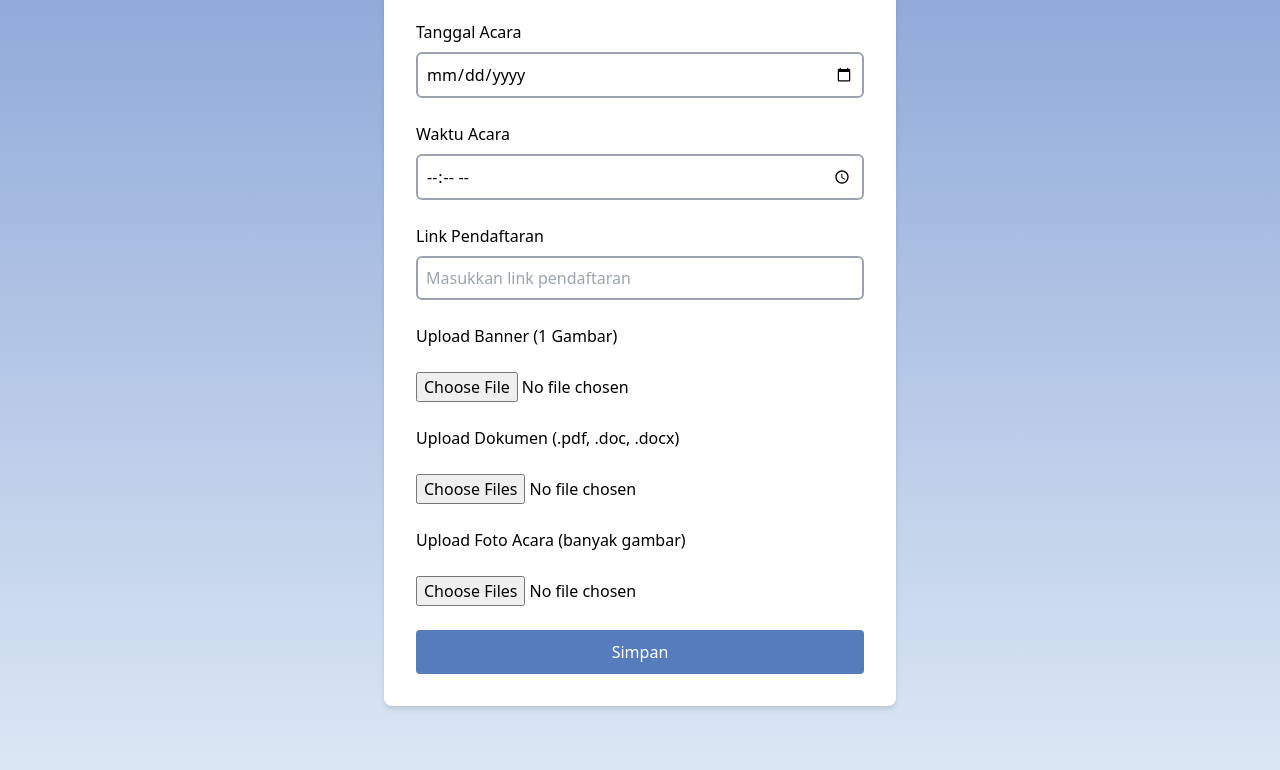
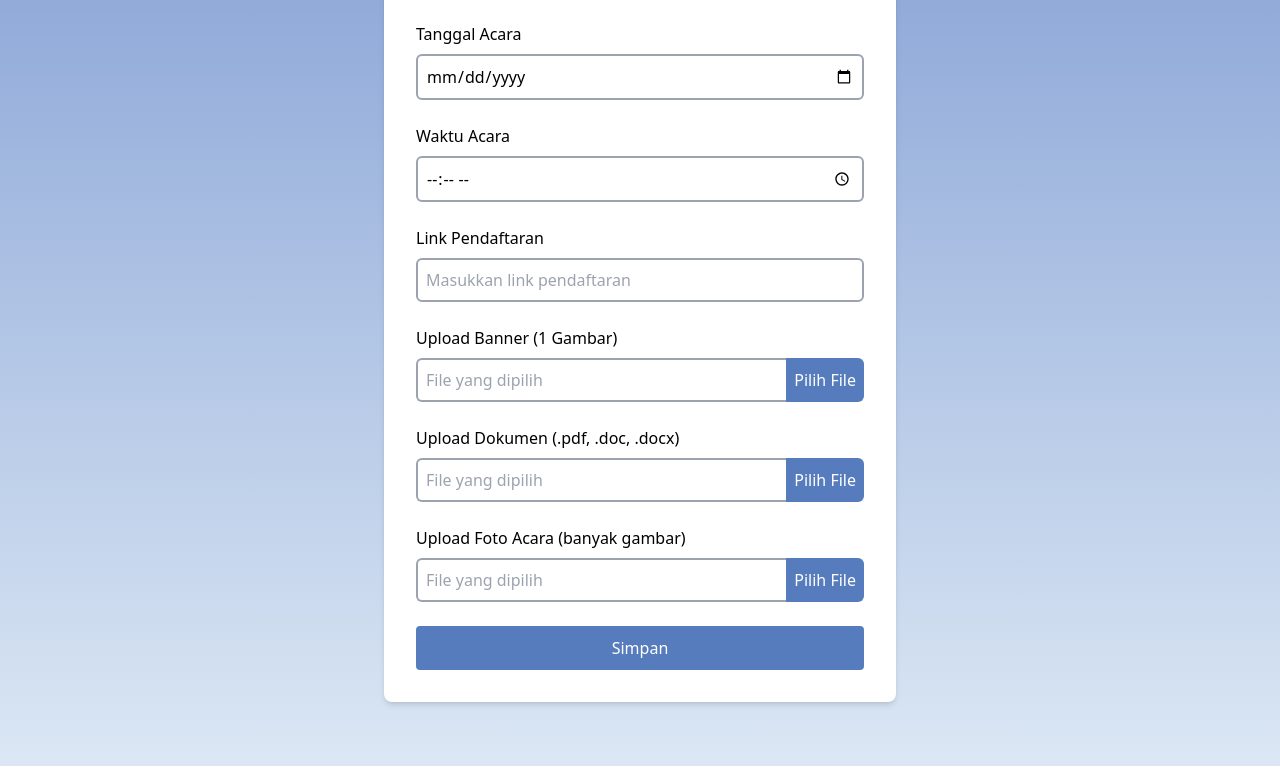
Before and after one commit to Fauzio26/upnext-frontend, a React (Vite) app: page /createacara in a window 1280 px wide. Shown: the part 466-1236 px from the top of the page. Built offline with nearby package versions, Linux system fonts and the light colour scheme.

Commit message:
Adjust layout

```diff
--- a/src/components/input-file.jsx
+++ b/src/components/input-file.jsx
@@ -1,6 +1,6 @@
 import React, { useState } from 'react';
 
-const FileInput = ({ title = "Upload File", onChange }) => {
+const FileInput = ({ title = "Upload File", onChange, accept, multiple }) => {
   const [fileName, setFileName] = useState('');
 
   const handleFile = (e) => {
@@ -33,6 +33,8 @@ const FileInput = ({ title = "Upload File", onChange }) => {
           type="file"
           onChange={handleFile}
           className="hidden"
+          accept={accept}
+          multiple={multiple}
         />
       </div>
     </div>
--- a/src/pages/createacara.jsx
+++ b/src/pages/createacara.jsx
@@ -3,6 +3,7 @@ import Input from "../components/input";
 import Button from "../components/button";
 import Navbar from "../components/navbar";
 import { useNavigate } from "react-router-dom";
+import FileInput from "../components/input-file";
 
 const CreateAcara = () => {
   const [title, setTitle] = useState("");
@@ -112,7 +113,7 @@ eventPhotos.forEach((file) => formData.append("photos", file));
               placeholder="Deskripsi"
               value={description}
               onChange={(e) => setDescription(e.target.value)}
-              className="w-full p-2 border border-gray-300 rounded"
+              className="w-full p-2 text-base border-2 border-gray-400 rounded-md outline-none transition-all duration-300 focus:border-[#567CBD]"
               rows="4"
               required
             />
@@ -143,40 +144,28 @@ eventPhotos.forEach((file) => formData.append("photos", file));
           />
 
           {/* Banner */}
-          <label className="block text-base font-medium">
-            Upload Banner (1 Gambar)
-          </label>
-          <input
-            type="file"
-            accept="image/*"
+          <FileInput
+            title="Upload Banner (1 Gambar)"
             onChange={(e) => handleFileChange(e, setBanner, true)}
-            className=""
+            accept={"image/*"}
+            multiple
           />
 
           {/* Dokumen */}
-          <label className="block text-base font-medium">
-            Upload Dokumen (.pdf, .doc, .docx)
-          </label>
-          <input
-            type="file"
-            accept=".pdf,.doc,.docx"
+          <FileInput
+            title="Upload Dokumen (.pdf, .doc, .docx)"
+            onChange={(e) => handleFileChange(e, setDocuments)}
+            accept={".pdf,.doc,.docx"}
             multiple
-            onChange={(e) => handleFileChange(e, setDocuments)}
-            className=""
           />
 
           {/* Foto Acara */}
-          <label className="block text-base font-medium">
-            Upload Foto Acara (banyak gambar)
-          </label>
-          <input
-            type="file"
-            accept="image/*"
+          <FileInput
+            title={"Upload Foto Acara (banyak gambar)"}
+            onChange={(e) => handleFileChange(e, setDocuments)}
+            accept={"image/*"}
             multiple
-            onChange={(e) => handleFileChange(e, setEventPhotos)}
-            className=""
           />
-
           <Button type="submit" label="Simpan" />
         </form>
       </div>
--- a/src/pages/editprofile.jsx
+++ b/src/pages/editprofile.jsx
@@ -61,7 +61,7 @@ const EditProfile = () => {
   };
 
   return (
-    <>
+    <div>
       <Navbar />
       <div className="flex justify-center bg-gradient-to-b from-blue-200 to-blue-500 min-h-screen py-12">
         <div className="max-w-2xl w-full bg-white shadow-md rounded-xl p-6">
@@ -93,7 +93,7 @@ const EditProfile = () => {
           </form>
         </div>
       </div>
-    </>
+    </div>
   );
 };
 
```
